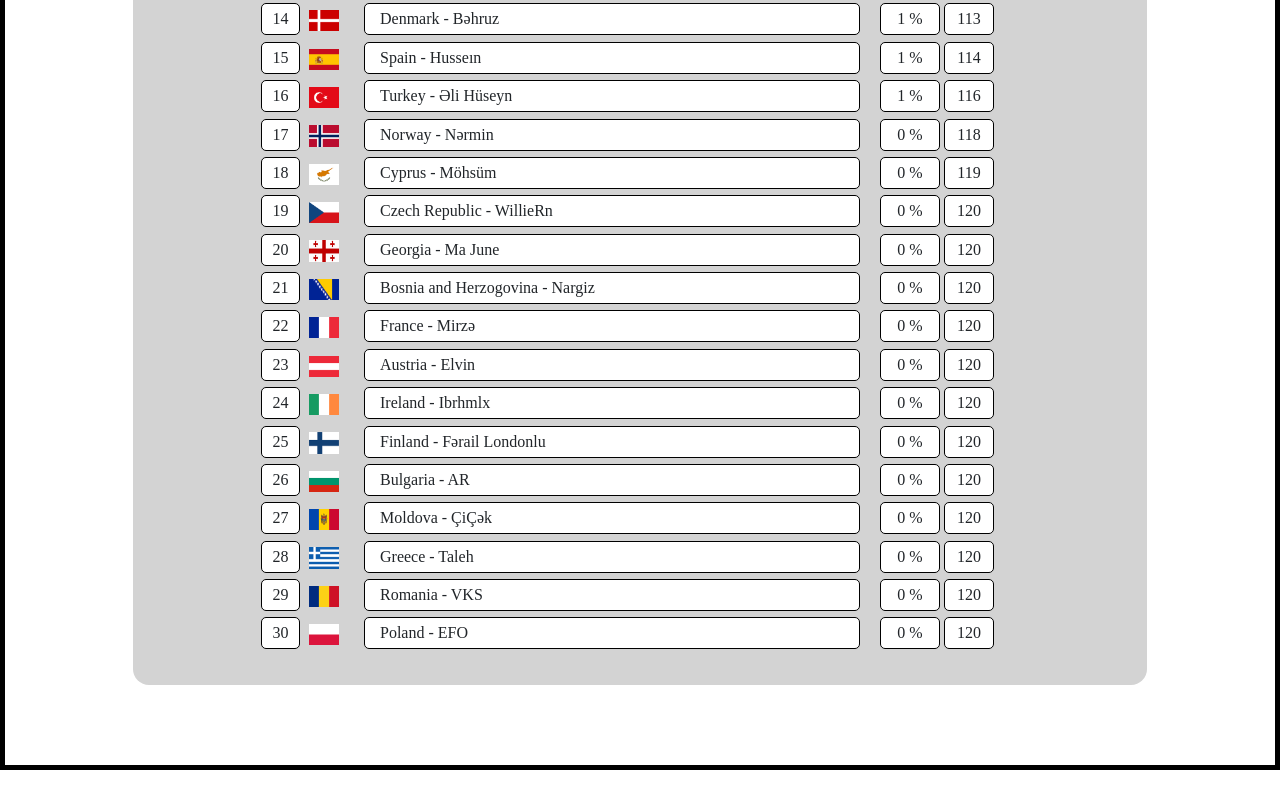
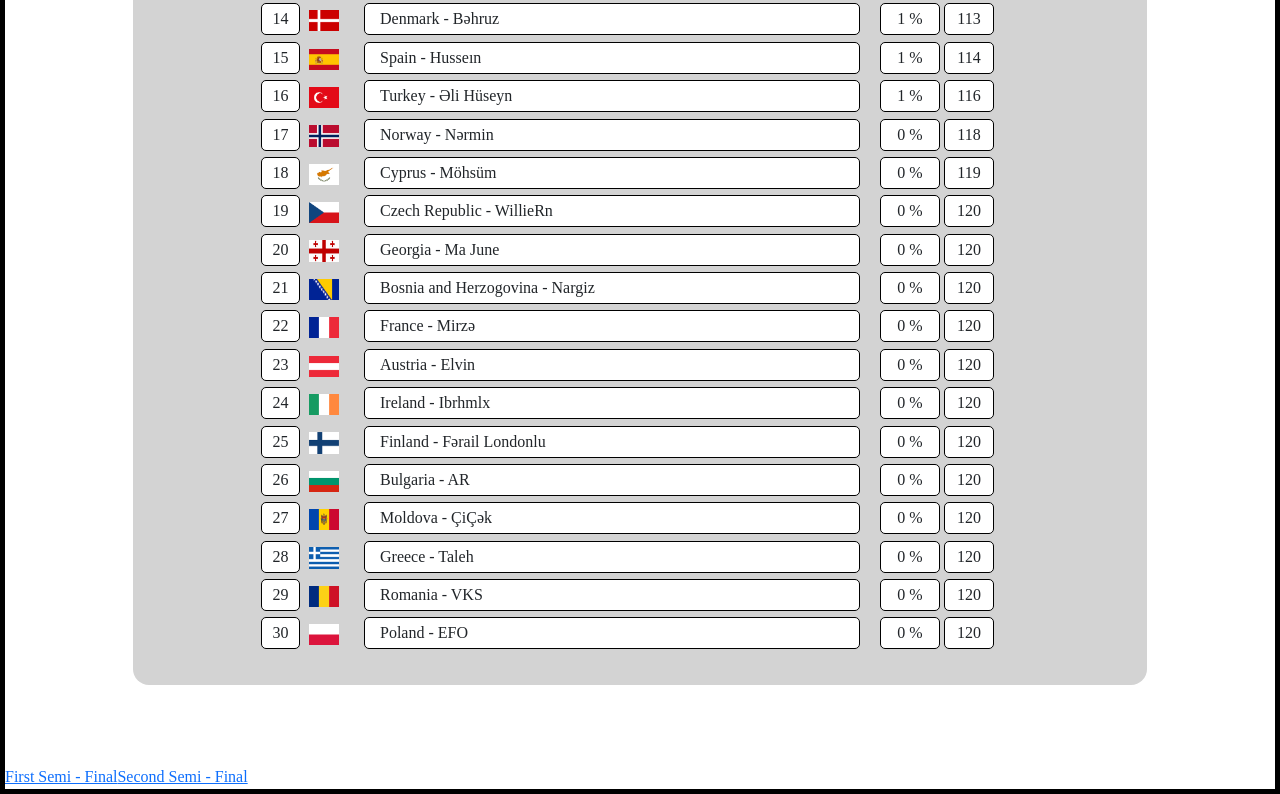
Before and after one commit to VidadiAli/EuroFans, a plain HTML site: page index.html in a window 1280 px wide. Shown: the part 1094-1888 px from the top of the page. Before the commit the page ends 1864 px from the top, so only its background shows below. Drawn offline with Linux system fonts and the light colour scheme.

Commit message:
element
initial commit

```diff
--- a/index.html
+++ b/index.html
@@ -311,7 +311,7 @@
    </div>
 
 
-
+<div id="semiler"><a href="semi_final1.html">First Semi - Final</a><a href="semi_final2.html">Second Semi - Final</a></div>
 
 
 <!-- Modal -->
```
Lines whose indentation alone changed are shown as unchanged.
